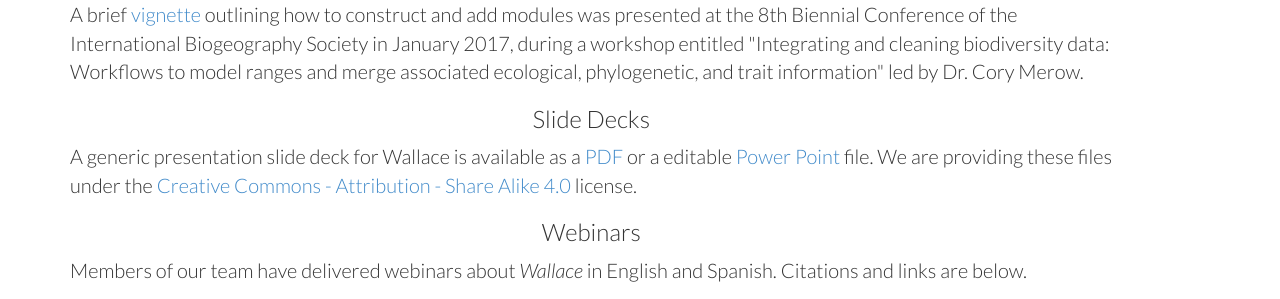
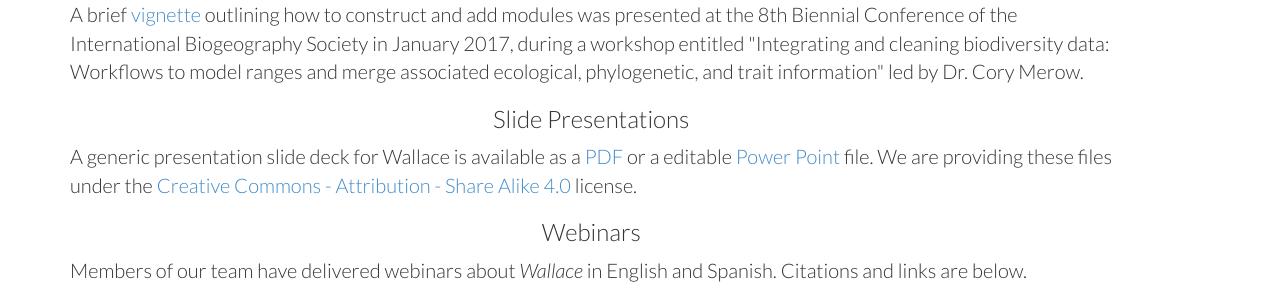
Before and after one commit to wallaceEcoMod/wallaceecomod.github.io, a Jekyll site: the page built from index.html, in a window 1280 px wide and 900 px high, scrolled down 1460 px. Shown: the part 156-455 px from the top of the window. Built offline with Jekyll 4.4.1, drawn with Linux system fonts in a browser that asks for light colours.

Commit message:
Changed name of Slide Decks to Slide Presentations

```diff
--- a/_includes/about.html
+++ b/_includes/about.html
@@ -46,7 +46,7 @@
 	during a workshop entitled "Integrating and cleaning biodiversity data: Workflows to model ranges and merge
 	associated ecological, phylogenetic, and trait information" led by Dr. Cory Merow.</p>
 
-      <h3>Slide Decks</h3>
+      <h3>Slide Presentations</h3>
       <p style="font-size:20px" align="left">
 	A generic presentation slide deck for Wallace is available as a <a href="presentations/Wallace_v1_CC_BY_SY_10Dec2018.pdf" target="_blank">PDF</a>
 	or a editable <a href="presentations/Wallace_v1_CC_BY_SY_10Dec2018.pptx" target="_blank">Power Point</a> file.
```
